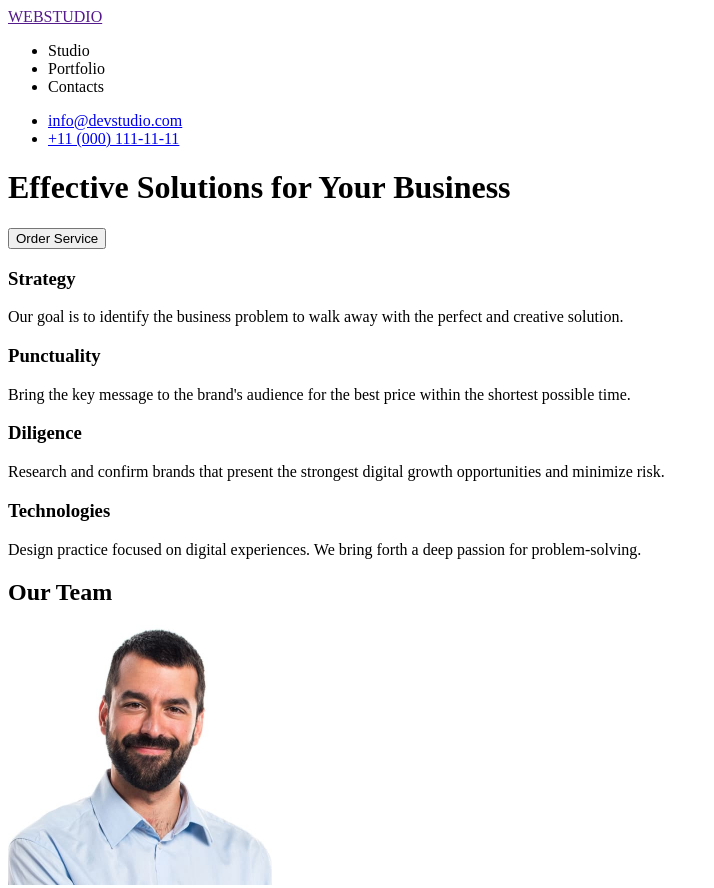
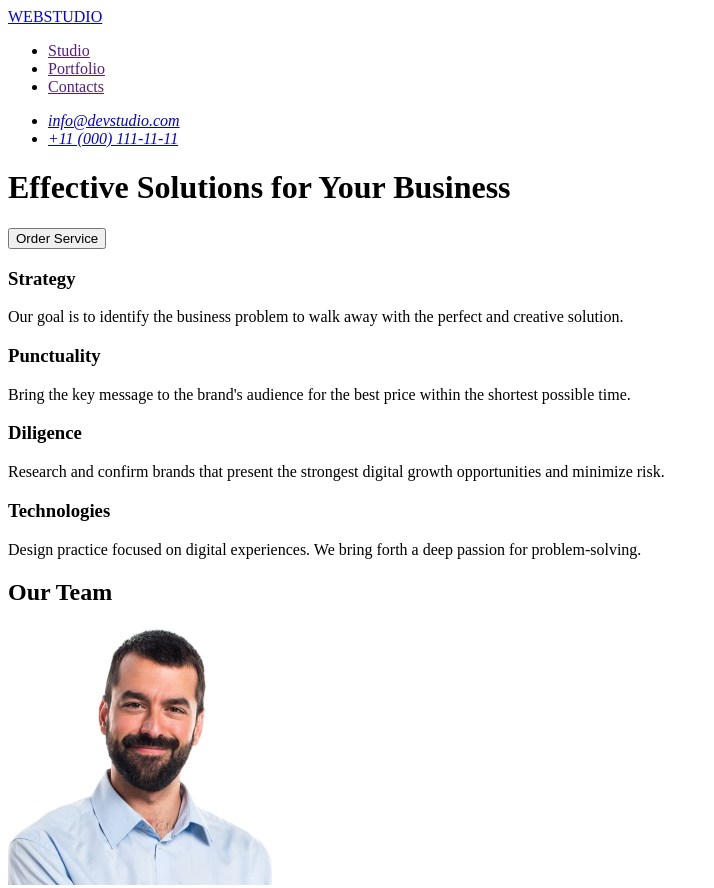
Before and after one commit to Kostiantyn1921/goit-markup-hw-01, a plain HTML site: page index.html in a window 1280 px wide. Shown: the top 888 px of the page, without its empty margins (0-714 px from the left). Drawn offline with Linux system fonts and the light colour scheme.

Commit message:
fix bags, header and footer

```diff
--- a/index.html
+++ b/index.html
@@ -8,20 +8,21 @@
 </head>
 <body>
     <header>
-        <a href="">WEBSTUDIO</a>
         <nav>
+            <a href="./index.html">WEBSTUDIO</a>
             <ul>
-                <li>Studio</li>
-                <li>Portfolio</li>
-                <li>Contacts</li>
+                <li><a href="">Studio</a></li>
+                <li><a href="">Portfolio</a></li>
+                <li><a href="">Contacts</a></li>
             </ul>
         </nav>
-        <ul>
-            <li><a href="mailto:info@devstudio.com">info@devstudio.com</a></li>
-            <li><a href="tel:+110001111111">+11 (000) 111-11-11</a></li>
-        </ul>
+        <address>
+            <ul>
+                <li><a href="mailto:info@devstudio.com">info@devstudio.com</a></li>
+                <li><a href="tel:+110001111111">+11 (000) 111-11-11</a></li>
+            </ul>
+        </address>
     </header>
-
     <main>
         <h1>Effective Solutions for Your Business</h1>
         <button type="button">Order Service</button>
@@ -63,9 +64,8 @@
             <p>UI Designer</p>
         </section>
     </main>
-
     <footer>
-        <a href="">WEBSTUDIO</a>
+        <a href="./index.html">WEBSTUDIO</a>
         <p>
             Increase the flow of customers and sales for your business with digital marketing & growth solutions.
         </p>
```
